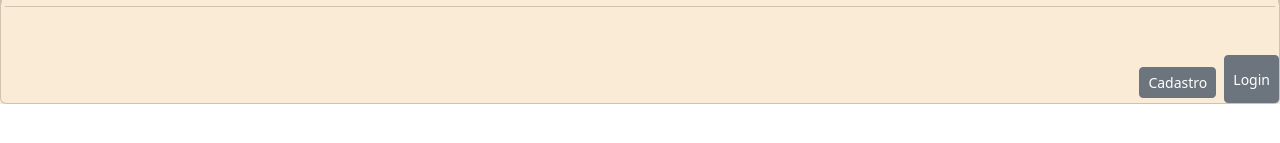
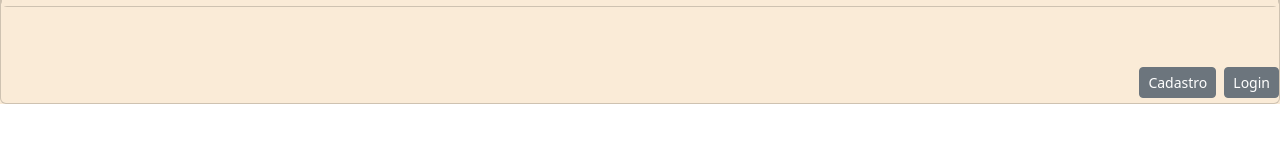
Before and after one commit to krz1128/pi-corretores, a Next.js app: page / in a window 1280 px wide. Shown: the part 533-676 px from the top of the page. Built offline with nearby package versions, Linux system fonts and the light colour scheme.

Commit message:
login atualizado

```diff
--- a/app/page.js
+++ b/app/page.js
@@ -61,7 +61,7 @@ export default function Home() {
 
                 <Link href="cadastro_usuario"> <button class="btn btn-secondary btn-sm" > Cadastro </button> </Link>
 
-                <button class="btn btn-secondary btn-sm" > Login </button>
+               <Link href="login">  <button class="btn btn-secondary btn-sm" > Login </button> </Link>
               </div>
 
             </div>
```
